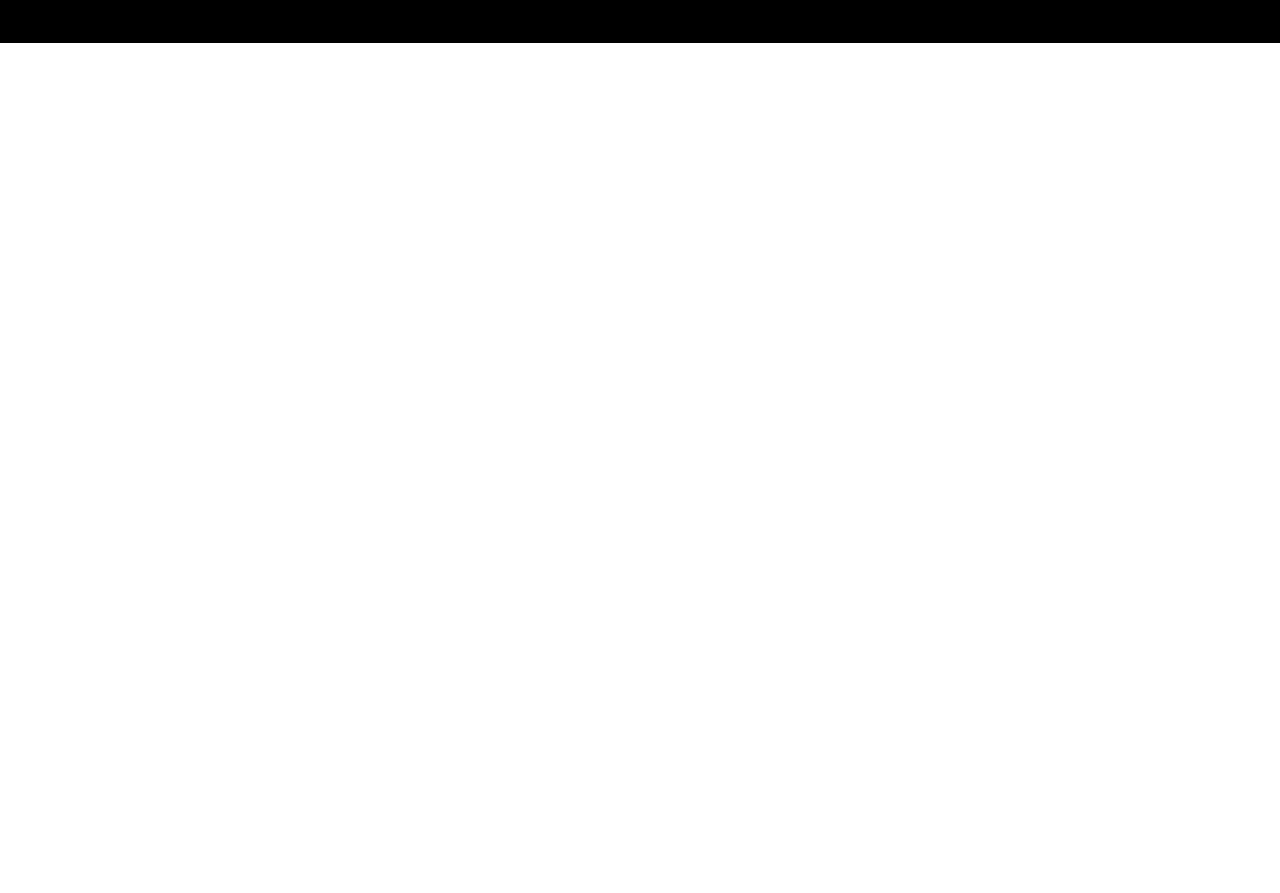
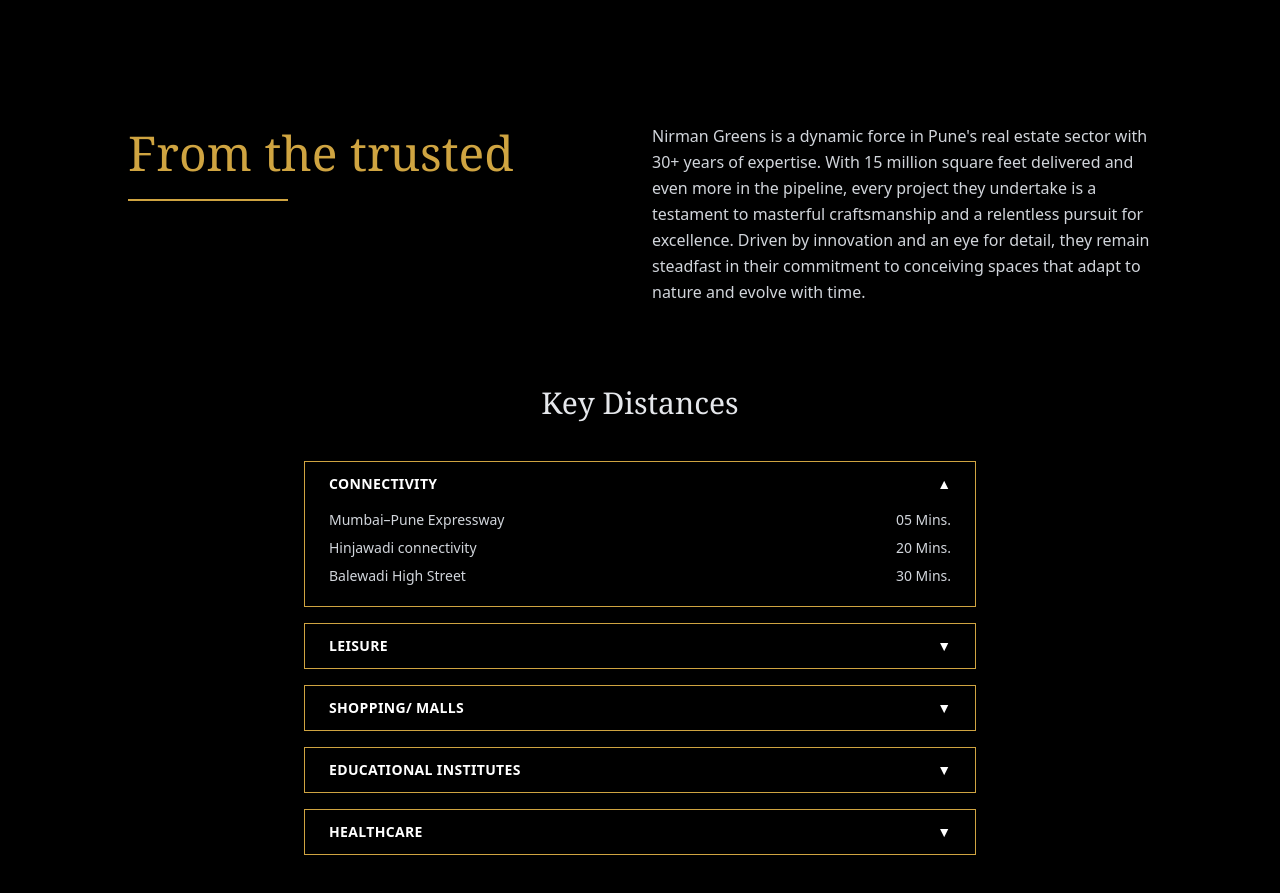
Before and after one commit to ajaykumar-21/Astoria-Landing, a React (Create React App) app: page / in a window 1280 px wide. Shown: the part 3820-4713 px from the top of the page. Before the commit the page ends 3863 px from the top, so only its background shows below. Built offline with nearby package versions, Linux system fonts and the light colour scheme.

Commit message:
feat(builder-info): add trusted builder section and key distances accordion with connectivity details

```diff
--- a/src/App.js
+++ b/src/App.js
@@ -4,6 +4,7 @@
 import LocationInfo from "./components/LocationInfo";
 import LeadForm from "./components/LeadForm";
 import Amenities from "./components/Amenities";
+import BuilderInfo from "./components/BuilderInfo";
 
 function App() {
   return (
@@ -13,6 +14,7 @@
       <LeadForm />
       <Amenities />
       <LocationInfo />
+      <BuilderInfo />
     </div>
   );
 }
--- /dev/null
+++ b/src/components/BuilderInfo.jsx
@@ -0,0 +1,98 @@
+import { useState } from "react";
+
+export default function BuilderInfo() {
+  const [openAccordion, setOpenAccordion] = useState("connectivity");
+
+  const handleToggle = (id) => {
+    setOpenAccordion(openAccordion === id ? null : id);
+  };
+
+  return (
+    <section className="bg-black text-white py-20 px-6 md:px-12 lg:px-20">
+      <div className="max-w-5xl mx-auto">
+        {/* Trusted Builder Section */}
+        <div className="flex flex-col lg:flex-row gap-6 items-start mb-20">
+          <div className="lg:w-1/2">
+            <h2 className="text-[#cfa441] text-5xl font-serif leading-tight mb-4">
+              From the trusted
+            </h2>
+            <div className="h-[2px] w-40 bg-[#cfa441]"></div>
+          </div>
+
+          <div className="lg:w-1/2 flex gap-4 items-start">
+            <p className="text-gray-300 text-base leading-relaxed">
+              Nirman Greens is a dynamic force in Pune's real estate sector with
+              30+ years of expertise. With 15 million square feet delivered and
+              even more in the pipeline, every project they undertake is a
+              testament to masterful craftsmanship and a relentless pursuit for
+              excellence. Driven by innovation and an eye for detail, they
+              remain steadfast in their commitment to conceiving spaces that
+              adapt to nature and evolve with time.
+            </p>
+          </div>
+        </div>
+
+        {/* Key Distances Title */}
+        <h3 className="text-3xl text-center text-gray-200 font-serif mb-10">
+          Key Distances
+        </h3>
+
+        {/* Accordion UI */}
+        <div className="space-y-4 max-w-2xl mx-auto text-sm">
+          {/* CONNECTIVITY */}
+          <div className="border border-[#cfa441]">
+            <button
+              onClick={() => handleToggle("connectivity")}
+              className="w-full text-left px-6 py-3 flex justify-between items-center"
+            >
+              <span className="font-semibold tracking-wide">CONNECTIVITY</span>
+              <span>{openAccordion === "connectivity" ? "▲" : "▼"}</span>
+            </button>
+            {openAccordion === "connectivity" && (
+              <ul className="px-6 pb-4 text-gray-300">
+                <li className="flex justify-between py-1">
+                  <span>Mumbai–Pune Expressway</span>
+                  <span>05 Mins.</span>
+                </li>
+                <li className="flex justify-between py-1">
+                  <span>Hinjawadi connectivity</span>
+                  <span>20 Mins.</span>
+                </li>
+                <li className="flex justify-between py-1">
+                  <span>Balewadi High Street</span>
+                  <span>30 Mins.</span>
+                </li>
+              </ul>
+            )}
+          </div>
+
+          {/* LEISURE (Static look) */}
+          <div className="border border-[#cfa441] px-6 py-3 flex justify-between items-center">
+            <span className="font-semibold tracking-wide">LEISURE</span>
+            <span>▼</span>
+          </div>
+
+          {/* SHOPPING / MALLS (Static look) */}
+          <div className="border border-[#cfa441] px-6 py-3 flex justify-between items-center">
+            <span className="font-semibold tracking-wide">SHOPPING/ MALLS</span>
+            <span>▼</span>
+          </div>
+
+          {/* EDUCATIONAL INSTITUTES (Static look) */}
+          <div className="border border-[#cfa441] px-6 py-3 flex justify-between items-center">
+            <span className="font-semibold tracking-wide">
+              EDUCATIONAL INSTITUTES
+            </span>
+            <span>▼</span>
+          </div>
+
+          {/* HEALTHCARE (Static look) */}
+          <div className="border border-[#cfa441] px-6 py-3 flex justify-between items-center">
+            <span className="font-semibold tracking-wide">HEALTHCARE</span>
+            <span>▼</span>
+          </div>
+        </div>
+      </div>
+    </section>
+  );
+}
```
